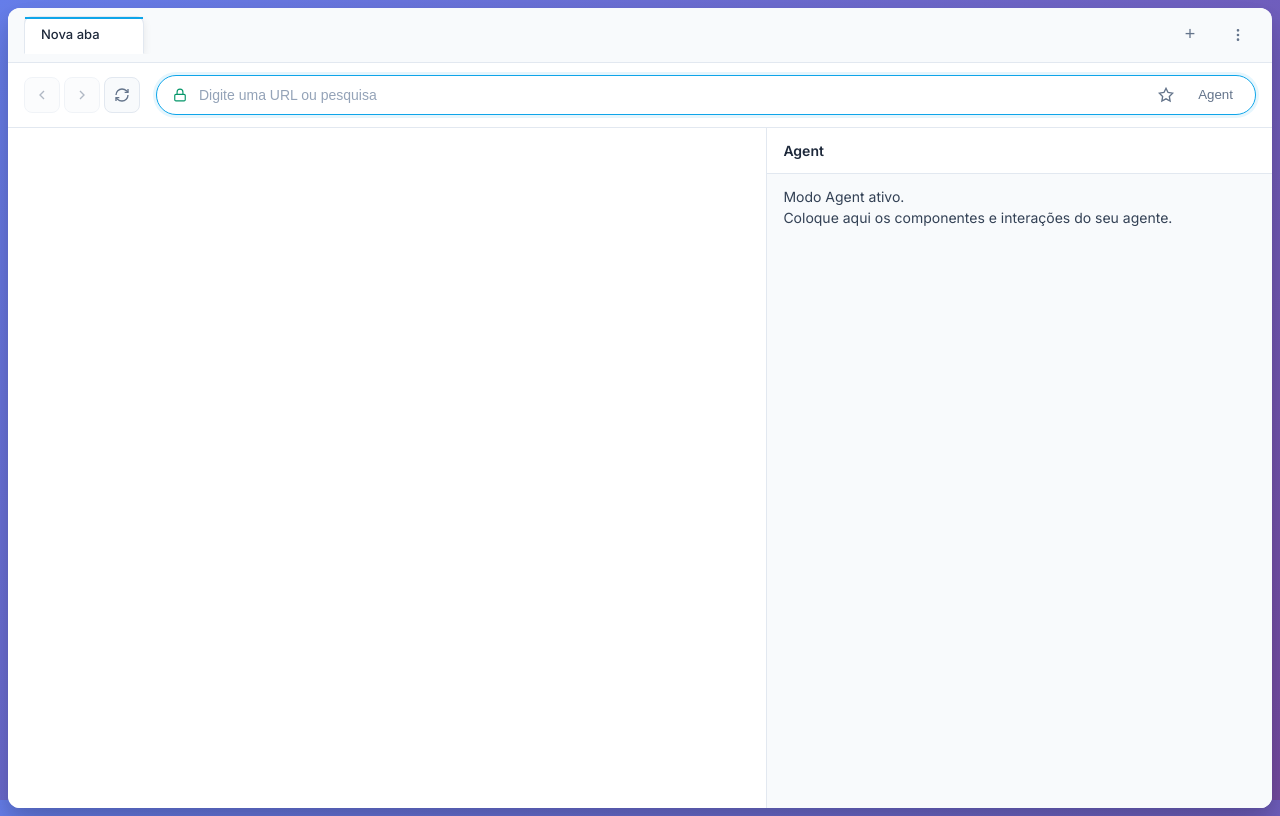
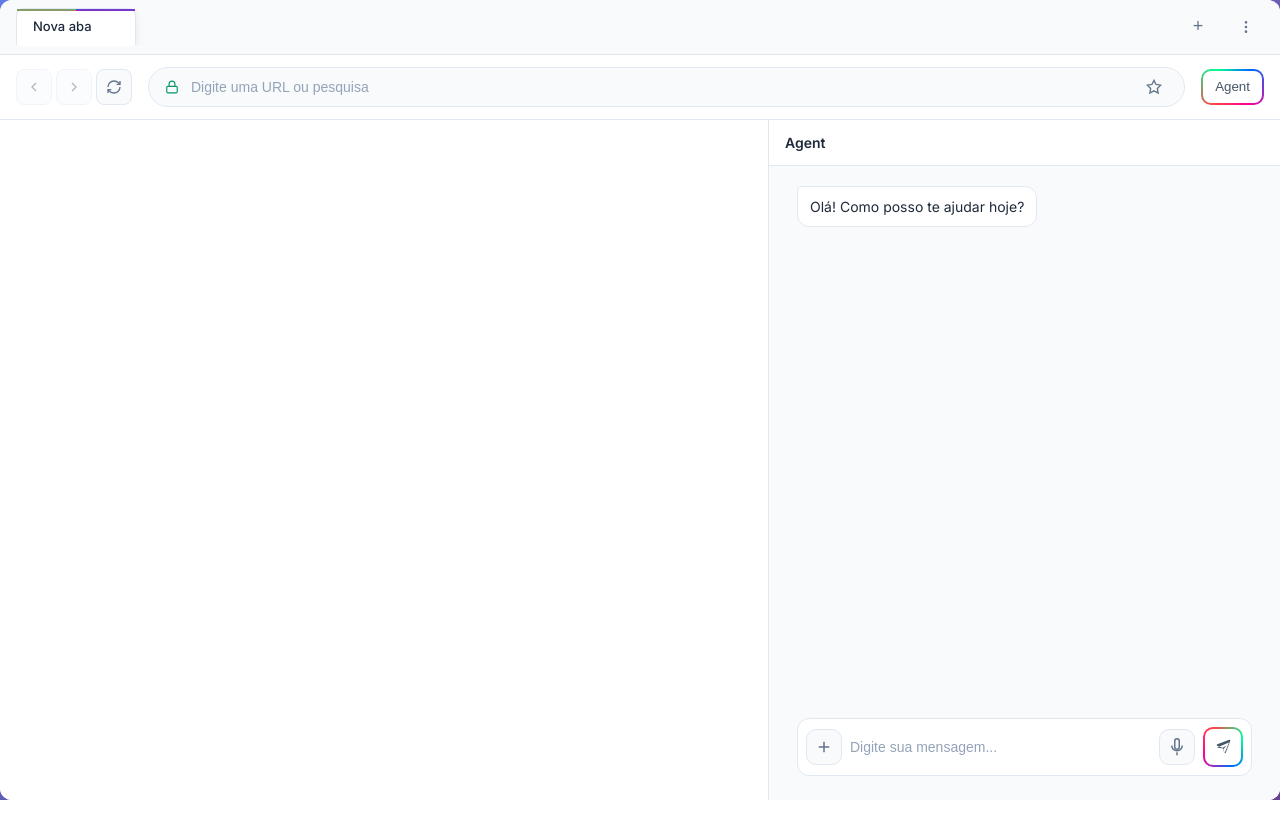
Before and after one commit to GabrielNichols/QualcommAIHackathon, a React (Vite) app: page / in a window 1280 px wide. Both pictures are taken after a click on the button "Agent". Built offline with nearby package versions, Linux system fonts and the light colour scheme.

Commit message:
feat(web-browser/chat): finish chat layout

```diff
--- a/src/index.css
+++ b/src/index.css
@@ -23,7 +23,7 @@ body {
   height: 100vh;
   background: #ffffff;
   border-radius: 12px;
-  margin: 8px;
+  /* margin: 8px; */
   box-shadow: 0 20px 40px rgba(0, 0, 0, 0.15), 0 8px 16px rgba(0, 0, 0, 0.1);
   overflow: hidden;
 }
@@ -84,6 +84,23 @@ body {
   color: #475569;
 }
 
+.tab::before {
+  content: '';
+  position: absolute;
+  top: 0;
+  left: 0;
+  right: 0;
+  height: 3px;
+  background: conic-gradient(from var(--angle), #ff4545, #00ff99, #006aff, #ff0095, #ff4545);
+  animation: spin 3s linear infinite;
+  opacity: 0.5; /* tabs inativas mais sutis */
+  transition: opacity 0.2s ease;
+}
+
+.tab.active::before {
+  opacity: 1; /* destaque na tab ativa */
+}
+
 .add-tab-btn {
   background: none;
   border: none;
@@ -141,6 +158,13 @@ body {
   background: #ffffff;
   border-bottom: 1px solid #e2e8f0;
   min-height: 56px;
+}
+
+/* novo contêiner à direita da barra de navegação */
+.nav-actions {
+  display: flex;
+  align-items: center;
+  gap: 8px;
 }
 
 .nav-controls {
@@ -289,6 +313,125 @@ body {
   overflow: auto;
   color: #334155;
   flex: 1;
+  display: flex;
+  flex-direction: column;
+  gap: 12px;
+}
+
+/* Área de mensagens */
+.chat-messages {
+  flex: 1;
+  overflow: auto;
+  display: flex;
+  flex-direction: column;
+  gap: 8px;
+  padding: 8px 12px;
+}
+
+.chat-message {
+  display: flex;
+  max-width: 100%;
+}
+
+.chat-message.agent { justify-content: flex-start; }
+.chat-message.user { justify-content: flex-end; }
+
+.chat-bubble {
+  max-width: 80%;
+  padding: 10px 12px;
+  border-radius: 12px;
+  font-size: 14px;
+  line-height: 1.4;
+}
+
+.chat-message.agent .chat-bubble {
+  background: #ffffff;
+  border: 1px solid #e2e8f0;
+  color: #1e293b;
+  border-top-left-radius: 4px;
+}
+
+.chat-message.user .chat-bubble {
+  color: #fff;
+  background: linear-gradient(135deg, #667eea, #764ba2);
+  border: 1px solid transparent;
+  border-top-right-radius: 4px;
+}
+
+/* Composer */
+.chat-compose {
+  display: flex;
+  align-items: center;
+  gap: 8px;
+  padding: 8px;
+  background: #ffffff;
+  border: 1px solid #e2e8f0;
+  border-radius: 12px;
+  margin: 4px 12px 12px;
+}
+
+.chat-input {
+  flex: 1;
+  border: none;
+  background: transparent;
+  outline: none;
+  font-size: 14px;
+  color: #1e293b;
+}
+
+.chat-input::placeholder { color: #94a3b8; }
+
+/* Botões do composer */
+.chat-icon-btn {
+  background: #f8fafc;
+  border: 1px solid #e2e8f0;
+  width: 36px;
+  height: 36px;
+  border-radius: 10px;
+  cursor: pointer;
+  display: inline-flex;
+  align-items: center;
+  justify-content: center;
+  color: #64748b;
+  transition: all 0.2s ease;
+}
+
+.chat-icon-btn:hover {
+  background: #f1f5f9;
+  border-color: #cbd5e1;
+  color: #475569;
+}
+
+/* Botão send com mesma borda animada do Agent */
+.chat-send-btn {
+  all: unset;
+  cursor: pointer;
+  position: relative;
+  width: 36px;              /* igual ao botão de áudio */
+  height: 36px;             /* igual ao botão de áudio */
+  padding: 0;               /* remove padding extra */
+  border-radius: 10px;
+  color: #475569;
+  border: 2px solid transparent;
+  background:
+    linear-gradient(#ffffff, #ffffff) padding-box,
+    conic-gradient(from var(--angle), #ff4545, #00ff99, #006aff, #ff0095, #ff4545) border-box;
+  animation: spin 3s linear infinite;
+  display: inline-flex;
+  align-items: center;
+  justify-content: center;
+}
+
+/* padroniza tamanho do ícone do send */
+.chat-send-btn svg {
+  width: 18px;
+  height: 18px;
+}
+
+.chat-send-btn:hover {
+  background:
+    linear-gradient(#f8fafc, #f8fafc) padding-box,
+    conic-gradient(from var(--angle), #ff4545, #00ff99, #006aff, #ff0095, #ff4545) border-box;
 }
 
 /* Responsividade */
@@ -365,12 +508,14 @@ body {
   left: 0;
   right: 0;
   height: 2px;
-  background: transparent;
-  transition: background 0.2s ease;
+  background: conic-gradient(from var(--angle), #ff4545, #00ff99, #006aff, #ff0095, #ff4545);
+  animation: spin 3s linear infinite;
+  opacity: 0.5; /* tabs inativas mais sutis */
+  transition: opacity 0.s ease;
 }
 
 .tab.active::before {
-  background: #0ea5e9;
+  opacity: 1; /* destaque na tab ativa */
 }
 
 /* Scrollbar personalizada para abas */
@@ -395,3 +540,45 @@ body {
 .tabs-container::-webkit-scrollbar-thumb:hover {
   background: #94a3b8;
 }
+
+/* Borda animada para o botão Agent */
+@property --angle {
+  syntax: "<angle>";
+  initial-value: 0deg;
+  inherits: false;
+}
+
+@keyframes spin {
+  from { --angle: 0deg; }
+  to { --angle: 360deg; }
+}
+
+#agent-button {
+  position: relative;
+  border-radius: 10px;
+  padding: 6px 12px;
+  height: 36px; /* alinha com outros botões da navbar */
+  border: 2px solid transparent;
+  background:
+    /* preenchimento interno combinando com o fundo branco da navbar */
+    linear-gradient(#ffffff, #ffffff) padding-box,
+    /* borda animada */
+    conic-gradient(from var(--angle), #ff4545, #00ff99, #006aff, #ff0095, #ff4545) border-box;
+  animation: spin 3s linear infinite;
+  color: #475569;
+}
+
+#agent-button:hover {
+  background:
+    linear-gradient(#f8fafc, #f8fafc) padding-box,
+    conic-gradient(from var(--angle), #ff4545, #00ff99, #006aff, #ff0095, #ff4545) border-box;
+}
+
+/* acessibilidade: reduz movimento se necessário */
+@media (prefers-reduced-motion: reduce) {
+  #agent-button,
+  #send-button,
+  .chat-send-btn {
+    animation: none;
+  }
+}
--- a/src/renderer/components/ContentArea.jsx
+++ b/src/renderer/components/ContentArea.jsx
@@ -1,6 +1,23 @@
-import React from 'react';
+import React, { useState, useRef, useEffect } from 'react';
 
 export default function ContentArea({ showAgent, webviewRef, src }) {
+  const [messages, setMessages] = useState([
+    { role: 'agent', text: 'Olá! Como posso te ajudar hoje?' },
+  ]);
+  const [input, setInput] = useState('');
+  const endRef = useRef(null);
+
+  const sendMessage = () => {
+    const value = input.trim();
+    if (!value) return;
+    setMessages((prev) => [...prev, { role: 'user', text: value }]);
+    setInput('');
+  };
+
+  useEffect(() => {
+    endRef.current?.scrollIntoView({ behavior: 'smooth' });
+  }, [messages]);
+
   return (
     <div className="content-area">
       <div
@@ -19,8 +36,70 @@ export default function ContentArea({ showAgent, webviewRef, src }) {
         <div className="agent-panel">
           <div className="agent-header">Agent</div>
           <div className="agent-body">
-            <p>Modo Agent ativo.</p>
-            <p>Coloque aqui os componentes e interações do seu agente.</p>
+            {/* Lista de mensagens */}
+            <div className="chat-messages">
+              {messages.map((m, i) => (
+                <div key={i} className={`chat-message ${m.role === 'user' ? 'user' : 'agent'}`}>
+                  <div className="chat-bubble">
+                    {m.text}
+                  </div>
+                </div>
+              ))}
+              <div ref={endRef} />
+            </div>
+
+            {/* Composer */}
+            <div className="chat-compose">
+              <button
+                className="chat-icon-btn"
+                title="Anexar"
+                aria-label="Anexar arquivo"
+              >
+                {/* plus icon */}
+                <svg width="18" height="18" viewBox="0 0 24 24" fill="none" stroke="currentColor" strokeWidth="2">
+                  <path d="M12 5v14M5 12h14" />
+                </svg>
+              </button>
+
+              <input
+                className="chat-input"
+                placeholder="Digite sua mensagem..."
+                value={input}
+                onChange={(e) => setInput(e.target.value)}
+                onKeyDown={(e) => {
+                  if (e.key === 'Enter' && !e.shiftKey) {
+                    e.preventDefault();
+                    sendMessage();
+                  }
+                }}
+              />
+
+              <button
+                className="chat-icon-btn"
+                title="Áudio"
+                aria-label="Gravar áudio"
+              >
+                {/* mic icon */}
+                <svg width="18" height="18" viewBox="0 0 24 24" fill="none" stroke="currentColor" strokeWidth="2">
+                  <path d="M12 1a3 3 0 0 0-3 3v8a3 3 0 1 0 6 0V4a3 3 0 0 0-3-3Z" />
+                  <path d="M19 10a7 7 0 0 1-14 0" />
+                  <path d="M12 19v4" />
+                </svg>
+              </button>
+
+              <button
+                id="send-button"
+                className="chat-send-btn"
+                onClick={sendMessage}
+                title="Enviar"
+                aria-label="Enviar"
+              >
+                {/* avião de papel */}
+                <svg width="16" height="16" viewBox="0 0 24 24" fill="currentColor">
+                  <path d="M21.44 2.56a1 1 0 0 0-1.06-.23l-16 6a1 1 0 0 0-.07 1.87l6.78 2.71 2.71 6.78a1 1 0 0 0 .92.61h.05a1 1 0 0 0 .92-.64l6-16a1 1 0 0 0-.25-1.1ZM14.31 20l-2.05-5.12 4.8-4.8-6.81 3.61L4 12.69 20 6Z"/>
+                </svg>
+              </button>
+            </div>
           </div>
         </div>
       )}
--- a/src/renderer/components/NavigationBar.jsx
+++ b/src/renderer/components/NavigationBar.jsx
@@ -63,6 +63,9 @@ export default function NavigationBar({
             <polygon points="12,2 15.09,8.26 22,9.27 17,14.14 18.18,21.02 12,17.77 5.82,21.02 7,14.14 2,9.27 8.91,8.26" />
           </svg>
         </button>
+      </div>
+
+      <div className="nav-actions">
         <button
           id="agent-button"
           className="bookmark-btn"
```
